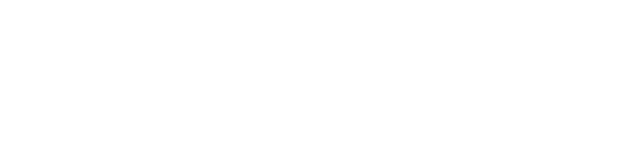
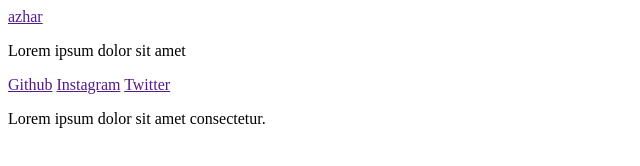
Before and after one commit to Nithze/Circular-Text-Slider, a plain HTML site: page index.html in a window 1280 px wide. Shown: the whole page, without its empty margins (0-640 px from the left). Drawn offline with nearby package versions, Linux system fonts and the light colour scheme; files that its build step writes are made by us from their sources.

Commit message:
Add Nav & Footer

```diff
--- a/index.html
+++ b/index.html
@@ -1,15 +1,30 @@
 <!DOCTYPE html>
 <html lang="en">
+
 <head>
     <meta charset="UTF-8">
     <meta name="viewport" content="width=device-width, initial-scale=1">
     <title></title>
     <link href="css/style.css" rel="stylesheet">
 </head>
+
 <body>
     <div class="cursor"></div>
+    <nav>
+        <a href="">azhar</a>
+        <p>Lorem ipsum dolor sit amet </p>
+    </nav>
+    <footer>
+        <div class="links">
+            <a href="">Github</a>
+            <a href="">Instagram</a>
+            <a href="">Twitter</a>
+            <p>Lorem ipsum dolor sit amet consectetur.</p>
+        </div>
+    </footer>
     <script src="https://cdnjs.cloudflare.com/ajax/libs/gsap/3.12.5/gsap.min.js"></script>
     <script type="module" src="./data.js"></script>
     <script type="module" src="./script.js"></script>
 </body>
+
 </html>
```
Lines whose indentation alone changed are shown as unchanged.
